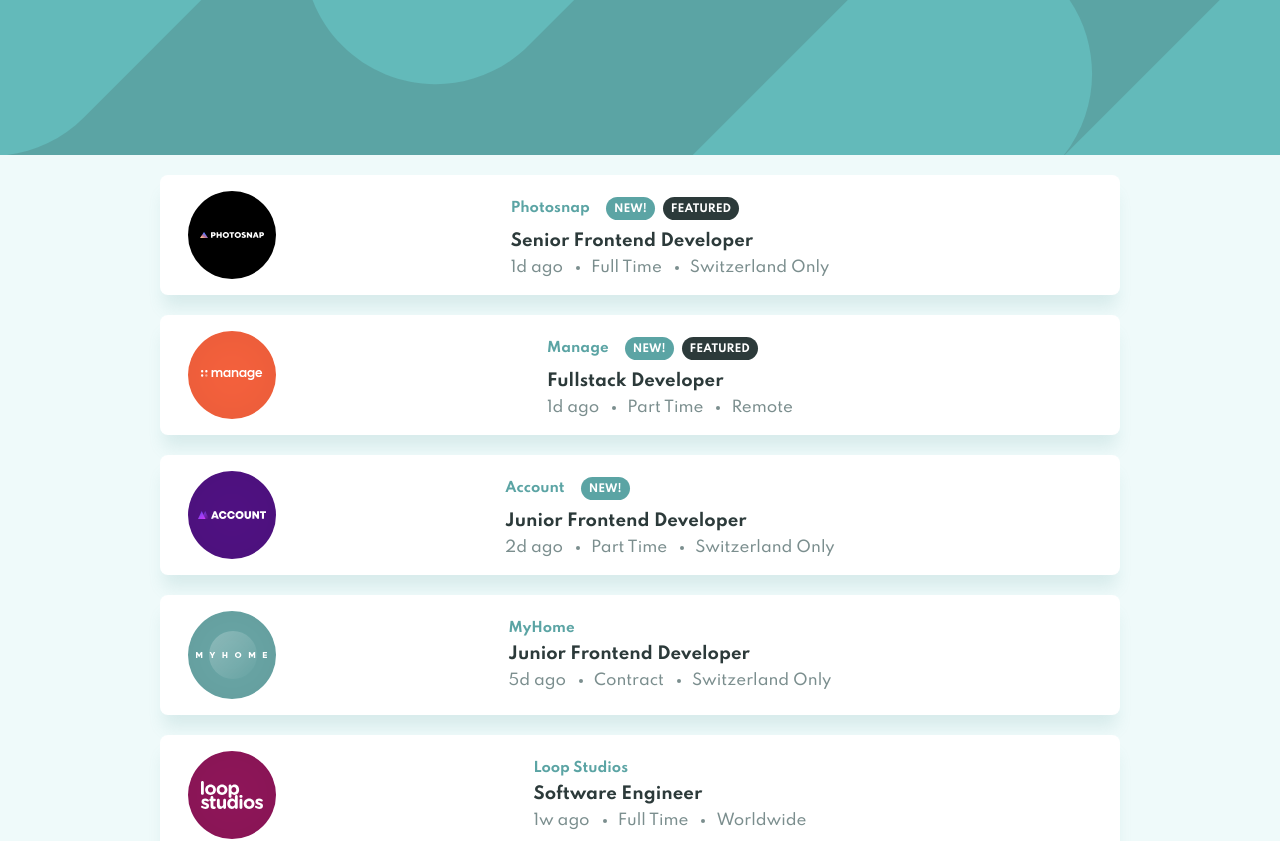
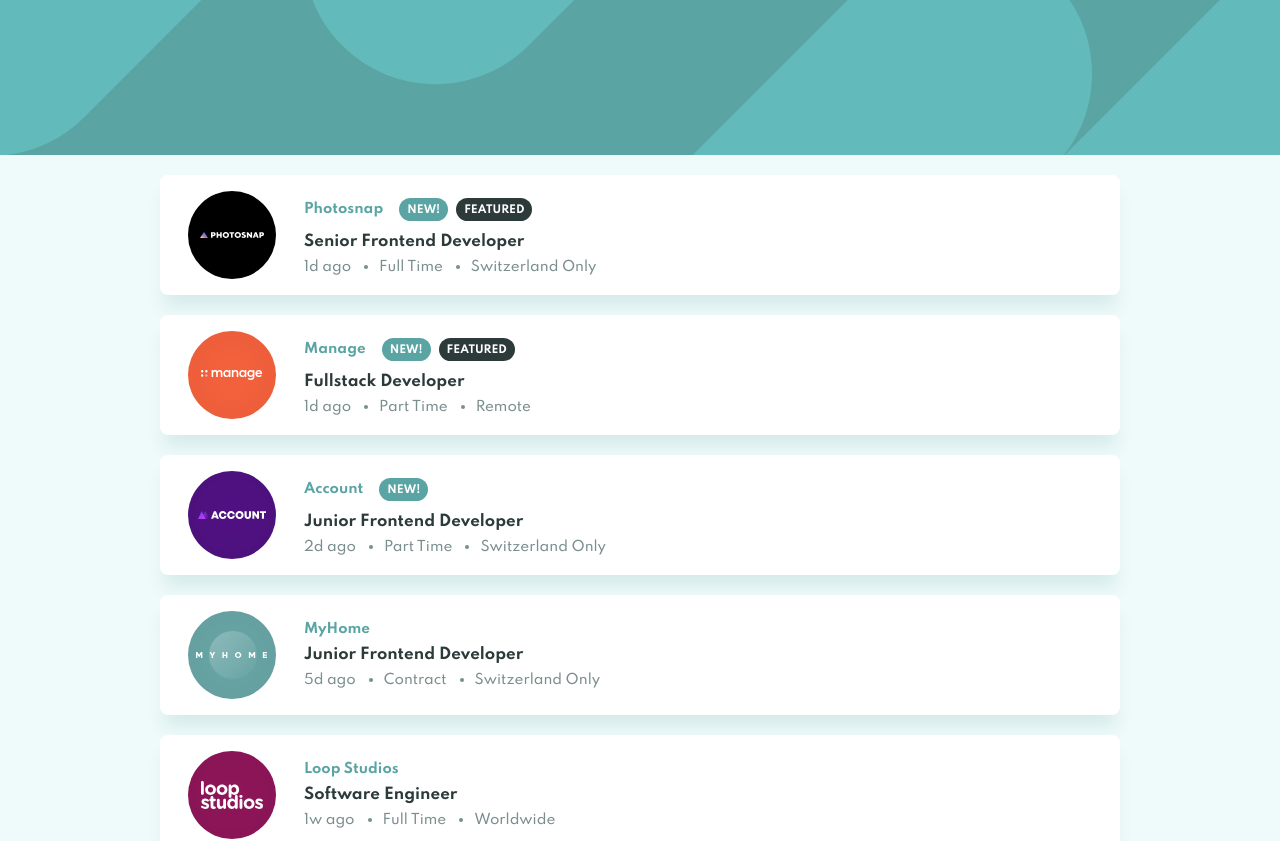
Before and after one commit to nikkypyra/filter-job-listings, a Vue app: page / in a window 1280 px wide. Shown: the top 841 px of the page. Built offline with nearby package versions, Linux system fonts and the light colour scheme.

Commit message:
fix: fix card grid

```diff
--- a/src/components/JobCards.vue
+++ b/src/components/JobCards.vue
@@ -46,6 +46,7 @@
 
   .card {
     display: grid;
+    grid-template-columns: 116px auto;
     align-items: center;
     background-color: $colorWhite;
     margin: 20px;
@@ -78,7 +79,6 @@
 
       .position {
         padding-top: 8px;
-        font-size: 1.1em;
         color: $colorSecondary;
         font-weight: $fontWeight700;
       }
@@ -87,6 +87,7 @@
         display: flex;
         flex-direction: row;
         color: $colorTertiary;
+        font-size: .9em;
         padding-top: 8px;
 
         .postedAt {
```
